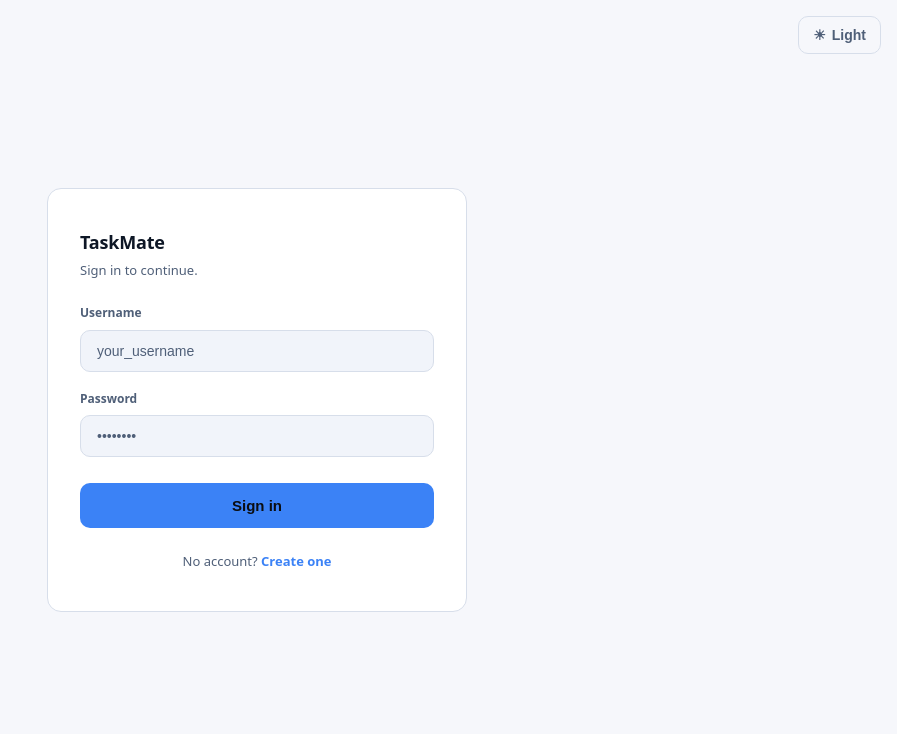
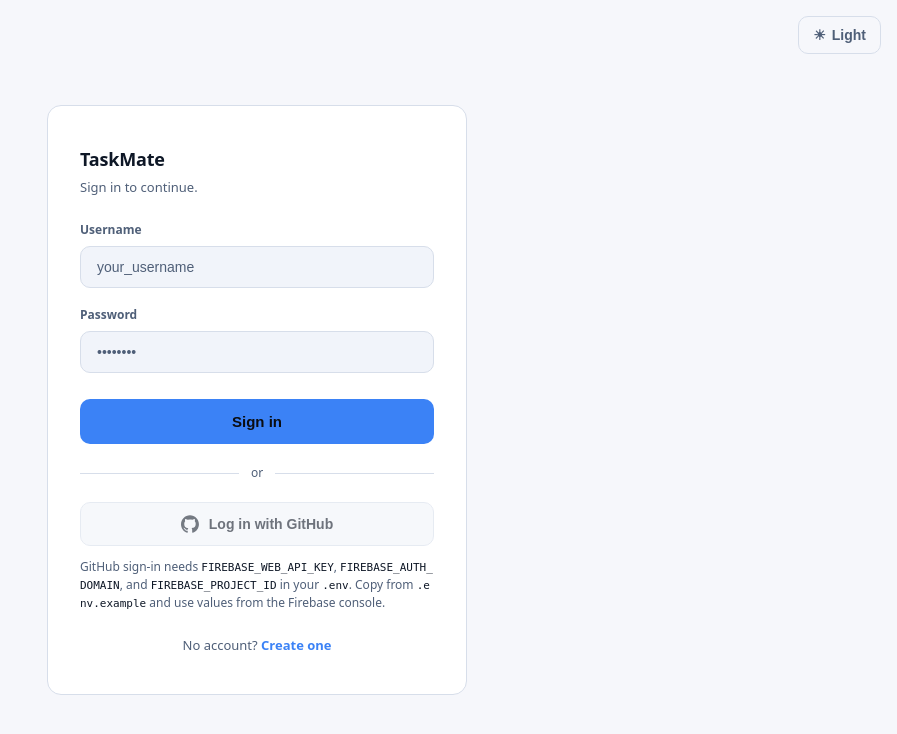
Before and after one commit to Dhagash1206/Django-taskmanager, a Django app: page /accounts/login/ in a window 1280 px wide. Shown: the top 734 px of the page, without its empty margins (383-1280 px from the left). Run offline with Django 5.2, Linux system fonts and the light colour scheme.

Commit message:
Add Firebase GitHub sign-in, dotenv loading, and login UI
Made-with: Cursor

```diff
--- a/accounts/urls.py
+++ b/accounts/urls.py
@@ -5,4 +5,5 @@ urlpatterns = [
     path('login/', views.login_view, name='login'),
     path('register/', views.register_view, name='register'),
     path('logout/', views.logout_view, name='logout'),
+    path('firebase/session/', views.firebase_session_view, name='firebase_session'),
 ]
--- a/accounts/views.py
+++ b/accounts/views.py
@@ -2,6 +2,9 @@ from django.shortcuts import render, redirect
 from django.contrib.auth import authenticate, login, logout
 from django.contrib.auth.models import User
 from django.contrib import messages
+from django.conf import settings
+from django.http import JsonResponse
+from django.views.decorators.http import require_POST
 import json
 import time
 import uuid
@@ -29,6 +32,25 @@ def _agent_log(hypothesis_id: str, location: str, message: str, data: dict):
 # endregion
 
 
+def _firebase_auth_context():
+    if not (
+        settings.FIREBASE_WEB_API_KEY
+        and settings.FIREBASE_AUTH_DOMAIN
+        and settings.FIREBASE_PROJECT_ID
+    ):
+        return {"firebase_web_enabled": False, "firebase_web_config": {}}
+    cfg = {
+        "apiKey": settings.FIREBASE_WEB_API_KEY,
+        "authDomain": settings.FIREBASE_AUTH_DOMAIN,
+        "projectId": settings.FIREBASE_PROJECT_ID,
+    }
+    if settings.FIREBASE_APP_ID:
+        cfg["appId"] = settings.FIREBASE_APP_ID
+    if settings.FIREBASE_MESSAGING_SENDER_ID:
+        cfg["messagingSenderId"] = settings.FIREBASE_MESSAGING_SENDER_ID
+    return {"firebase_web_enabled": True, "firebase_web_config": cfg}
+
+
 def login_view(request):
     if request.user.is_authenticated:
         return redirect('/todos/')
@@ -41,7 +63,9 @@ def login_view(request):
             return redirect('/todos/')
         messages.error(request, 'Invalid username or password.')
     _agent_log("H3", "accounts/views.py:login_view", "Render login", {"path": request.path, "method": request.method})
-    return render(request, 'accounts/login.html')
+    ctx = _firebase_auth_context()
+    ctx["firebase_github_prominent"] = True
+    return render(request, "accounts/login.html", ctx)
 
 
 def register_view(request):
@@ -64,7 +88,60 @@ def register_view(request):
             messages.success(request, f'Welcome, {username}!')
             return redirect('/todos/')
     _agent_log("H3", "accounts/views.py:register_view", "Render register", {"path": request.path, "method": request.method})
-    return render(request, 'accounts/register.html')
+    return render(request, "accounts/register.html", _firebase_auth_context())
+
+
+@require_POST
+def firebase_session_view(request):
+    try:
+        payload = json.loads(request.body.decode("utf-8"))
+    except json.JSONDecodeError:
+        return JsonResponse({"error": "Invalid JSON."}, status=400)
+
+    id_token = payload.get("idToken") or payload.get("id_token")
+    if not id_token:
+        return JsonResponse({"error": "Missing idToken."}, status=400)
+
+    from firebase_admin import auth as firebase_auth
+
+    from .firebase_init import get_firebase_app
+
+    app = get_firebase_app()
+    if app is None:
+        return JsonResponse(
+            {"error": "Firebase is not configured on the server (service account missing)."},
+            status=503,
+        )
+
+    try:
+        decoded = firebase_auth.verify_id_token(id_token, app=app)
+    except Exception:
+        return JsonResponse({"error": "Invalid or expired token."}, status=401)
+
+    prov = (decoded.get("firebase") or {}).get("sign_in_provider")
+    if prov != "github.com":
+        return JsonResponse({"error": "Only GitHub sign-in is allowed."}, status=400)
+
+    uid = decoded.get("uid")
+    if not uid:
+        return JsonResponse({"error": "Invalid token payload."}, status=400)
+
+    email = (decoded.get("email") or "").strip()
+    base_username = f"gh_{uid}"[:150]
+
+    user, created = User.objects.get_or_create(
+        username=base_username,
+        defaults={"email": email},
+    )
+    if created:
+        user.set_unusable_password()
+        user.save()
+    elif email and user.email != email:
+        user.email = email
+        user.save(update_fields=["email"])
+
+    login(request, user)
+    return JsonResponse({"redirect": "/todos/"})
 
 
 def logout_view(request):
--- a/requirements.txt
+++ b/requirements.txt
@@ -1,5 +1,7 @@
 Django>=5.2,<6.0
+python-dotenv>=1.0,<2
 gunicorn
 whitenoise
 dj-database-url
 psycopg[binary]
+firebase-admin>=6.5,<7
--- /dev/null
+++ b/templates/accounts/includes/firebase_github.html
@@ -0,0 +1,63 @@
+{% if firebase_web_enabled or firebase_github_prominent %}
+<div class="auth-divider"><span>or</span></div>
+<button
+  type="button"
+  class="btn btn-github"
+  id="firebase-github-btn"
+  {% if not firebase_web_enabled %}disabled title="Add Firebase web config to .env (see README)"{% endif %}
+>
+  <svg class="btn-github-icon" width="18" height="18" viewBox="0 0 98 96" aria-hidden="true" xmlns="http://www.w3.org/2000/svg"><path fill="currentColor" fill-rule="evenodd" clip-rule="evenodd" d="M48.854 0C21.839 0 0 22 0 49.217c0 21.756 13.993 40.172 33.405 46.69 2.427.49 3.316-1.059 3.316-2.362 0-1.141-.08-5.052-.08-9.127-13.59 2.934-16.42-5.867-16.42-5.867-2.184-5.704-5.42-7.17-5.42-7.17-4.448-3.015.324-3.015.324-3.015 4.934.326 7.523 5.052 7.523 5.052 4.367 7.496 11.404 5.378 14.235 4.074.404-3.178 1.699-5.378 3.074-6.6-10.839-1.245-22.243-5.378-22.243-24.283 0-5.378 1.94-9.778 5.014-13.2-.485-1.222-2.184-6.275.486-13.038 0 0 4.125-1.304 13.426 5.052a46.97 46.97 0 0 1 12.214-1.63c4.125 0 8.33.571 12.213 1.63 9.302-6.356 13.427-5.052 13.427-5.052 2.67 6.763.97 11.816.485 13.038 3.155 3.422 5.015 7.822 5.015 13.2 0 18.905-11.404 23.038-22.324 24.283 1.78 1.548 3.316 4.481 3.316 9.126 0 6.6-.08 11.897-.08 13.526 0 1.304.89 2.853 3.316 2.364 19.412-6.52 33.405-24.935 33.405-46.691C97.707 22 75.788 0 48.854 0z"/></svg>
+  {% if firebase_github_prominent %}Log in with GitHub{% else %}Continue with GitHub{% endif %}
+</button>
+{% if firebase_github_prominent and not firebase_web_enabled %}
+<p class="auth-hint">GitHub sign-in needs <code>FIREBASE_WEB_API_KEY</code>, <code>FIREBASE_AUTH_DOMAIN</code>, and <code>FIREBASE_PROJECT_ID</code> in your <code>.env</code>. Copy from <code>.env.example</code> and use values from the Firebase console.</p>
+{% endif %}
+{% if firebase_web_enabled %}
+{{ firebase_web_config|json_script:"firebase-web-config" }}
+<script src="https://www.gstatic.com/firebasejs/10.7.1/firebase-app-compat.js"></script>
+<script src="https://www.gstatic.com/firebasejs/10.7.1/firebase-auth-compat.js"></script>
+<script>
+(function () {
+  var cfgEl = document.getElementById('firebase-web-config');
+  if (!cfgEl) return;
+  var cfg = JSON.parse(cfgEl.textContent);
+  firebase.initializeApp(cfg);
+  var btn = document.getElementById('firebase-github-btn');
+  if (!btn) return;
+  function getCookie(name) {
+    var v = document.cookie.match('(^|;) ?' + name + '=([^;]*)(;|$)');
+    return v ? decodeURIComponent(v[2]) : '';
+  }
+  btn.addEventListener('click', function () {
+    btn.disabled = true;
+    var provider = new firebase.auth.GithubAuthProvider();
+    provider.addScope('user:email');
+    firebase.auth().signInWithPopup(provider).then(function (cred) {
+      return cred.user.getIdToken();
+    }).then(function (idToken) {
+      return fetch('{% url "firebase_session" %}', {
+        method: 'POST',
+        credentials: 'same-origin',
+        headers: {
+          'Content-Type': 'application/json',
+          'X-CSRFToken': getCookie('csrftoken')
+        },
+        body: JSON.stringify({ idToken: idToken })
+      });
+    }).then(function (r) {
+      return r.json().then(function (j) {
+        return { ok: r.ok, j: j };
+      });
+    }).then(function (o) {
+      if (!o.ok) throw new Error(o.j.error || 'Sign-in failed');
+      window.location.href = o.j.redirect || '/todos/';
+    }).catch(function (err) {
+      var msg = (err && err.message) ? err.message : 'Sign-in failed';
+      alert(msg);
+      btn.disabled = false;
+    });
+  });
+})();
+</script>
+{% endif %}
+{% endif %}
--- a/templates/accounts/login.html
+++ b/templates/accounts/login.html
@@ -80,6 +80,36 @@
     font-weight: 600;
   }
   .auth-footer a:hover { text-decoration: underline; }
+
+  .auth-divider {
+    display: flex; align-items: center; gap: 12px;
+    margin: 20px 0; color: var(--muted); font-size: 12px;
+  }
+  .auth-divider::before, .auth-divider::after {
+    content: ''; flex: 1; height: 1px; background: var(--border);
+  }
+  .btn-github {
+    width: 100%;
+    display: inline-flex; align-items: center; justify-content: center; gap: 10px;
+    background: var(--surface2); color: var(--text);
+    border: 1px solid var(--border);
+    padding: 12px; border-radius: 10px; font-weight: 600;
+  }
+  .btn-github-icon { flex-shrink: 0; opacity: .95; }
+  .btn-github:hover:not(:disabled) { border-color: #3a4861; background: rgba(255,255,255,.04); }
+  .btn-github:disabled { opacity: .6; cursor: not-allowed; }
+
+  .auth-hint {
+    margin-top: 12px;
+    font-size: 12px;
+    color: var(--muted);
+    line-height: 1.45;
+  }
+  .auth-hint code {
+    font-size: 11px;
+    word-break: break-all;
+    color: var(--text);
+  }
 </style>
 {% endblock %}
 
@@ -106,6 +136,8 @@
       <button type="submit" class="btn btn-primary auth-submit">Sign in</button>
     </form>
 
+    {% include 'accounts/includes/firebase_github.html' %}
+
     <div class="auth-footer">
       No account? <a href="/accounts/register/">Create one</a>
     </div>
--- a/templates/base.html
+++ b/templates/base.html
@@ -127,5 +127,6 @@
       });
     })();
   </script>
+  {% block extra_scripts %}{% endblock %}
 </body>
 </html>
```
Also changed, not shown: accounts/firebase_init.py (added, +25 -0 lines), templates/accounts/register.html (+20 -0 lines), todoapp/settings.py (+14 -0 lines), README.md, 1 other file.
